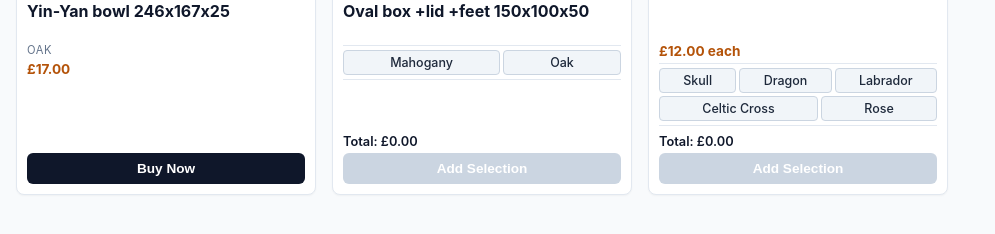
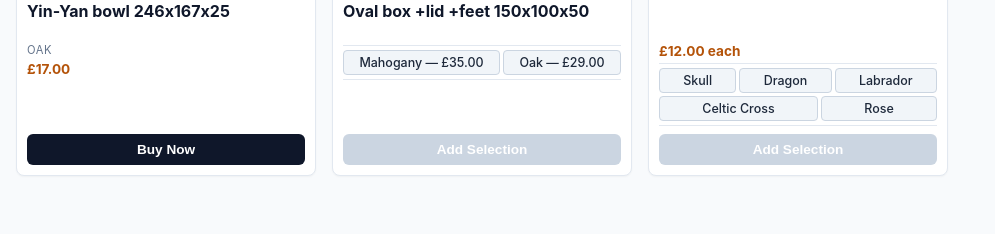
Before and after one commit to HerculeMolly/hercule-molly-website, a plain HTML site: page index.html in a window 1280 px wide. Shown: the part 470-704 px from the top of the page, without its empty margins (0-995 px from the left). Drawn offline with Linux system fonts and the light colour scheme.

Commit message:
Update index.html

```diff
--- a/index.html
+++ b/index.html
@@ -169,6 +169,7 @@
     .pill-option {
       display: inline-flex;
       align-items: center;
+      gap: 4px;
       padding: 3px 6px;
       background: #f1f5f9;
       border: 1px solid #cbd5e1;
@@ -260,21 +261,13 @@
       font-size: 0.7rem;
     }
 
-    /* Fixed footer alignment to guarantee price & button lock */
+    /* Fixed footer alignment */
     .card-footer {
       margin-top: auto;
       padding-top: 4px;
       display: flex;
       flex-direction: column;
       justify-content: flex-end;
-      min-height: 48px;
-    }
-
-    .group-total {
-      font-weight: 600;
-      font-size: 0.8rem;
-      margin: 0 0 4px 0;
-      color: var(--primary);
     }
 
     button {
@@ -487,19 +480,25 @@
           const firstPrice = parseFloat(items[0].price);
           const pricesAllSame = items.every(i => parseFloat(i.price) === firstPrice);
 
-          let priceHeader = pricesAllSame
-            ? `<p class="price-header">£${firstPrice.toFixed(2)} each</p>`
-            : '';
+          let priceHeader = '';
+          if (pricesAllSame) {
+            priceHeader = `<p class="price-header">£${firstPrice.toFixed(2)} each</p>`;
+          }
 
           let innerOptionsHTML = '';
 
           if (layoutType === 'collection') {
-            // --- COLLECTION: Compact Tap-to-Toggle Pills ---
+            // --- COLLECTION: Compact Tap-to-Toggle Pills (with Wood + Price if prices vary) ---
             innerOptionsHTML = '<div class="pill-container">';
             items.forEach(item => {
               const stockCount = parseInt(item.stock) || 0;
               const disabled = stockCount <= 0;
-              const pillLabel = item.short_name ? item.short_name : (item.wood ? item.wood : item.id);
+              const labelBase = item.short_name ? item.short_name : (item.wood ? item.wood : item.id);
+
+              // Include price on pill if prices are not all uniform
+              const pillLabel = pricesAllSame
+                ? labelBase
+                : `${labelBase} — £${parseFloat(item.price).toFixed(2)}`;
 
               innerOptionsHTML += `
                 <label class="pill-option ${disabled ? 'out-of-stock' : ''}">
@@ -537,7 +536,7 @@
                          value="${item.id}"
                          data-price="${item.price}"
                          ${disabled ? 'disabled' : ''}
-                         onchange="updateGroupTotal('${key}')">
+                         onchange="updateGroupButton('${key}')">
                   <span><strong>${item.id}</strong> — ${woodLabel}${priceTag}</span>
                   <span class="variant-stock">${disabled ? '0' : stockCount}</span>
                 </label>
@@ -560,7 +559,6 @@
               </div>
             </div>
             <div class="card-footer">
-              <p class="group-total" id="total-${key}">Total: £0.00</p>
               <button id="btn-${key}" disabled>Add Selection</button>
             </div>
           `;
@@ -577,20 +575,12 @@
       } else {
         label.classList.remove('selected');
       }
-      updateGroupTotal(groupKey);
+      updateGroupButton(groupKey);
     }
 
-    function updateGroupTotal(groupKey) {
+    function updateGroupButton(groupKey) {
       const checkboxes = document.querySelectorAll(`input[name="group-${groupKey}"]:checked`);
-      let total = 0;
-      checkboxes.forEach(cb => {
-        total += parseFloat(cb.getAttribute('data-price'));
-      });
-
-      const totalEl = document.getElementById(`total-${groupKey}`);
       const btnEl = document.getElementById(`btn-${groupKey}`);
-
-      totalEl.innerText = `Total: £${total.toFixed(2)}`;
       btnEl.disabled = checkboxes.length === 0;
     }
 
```
